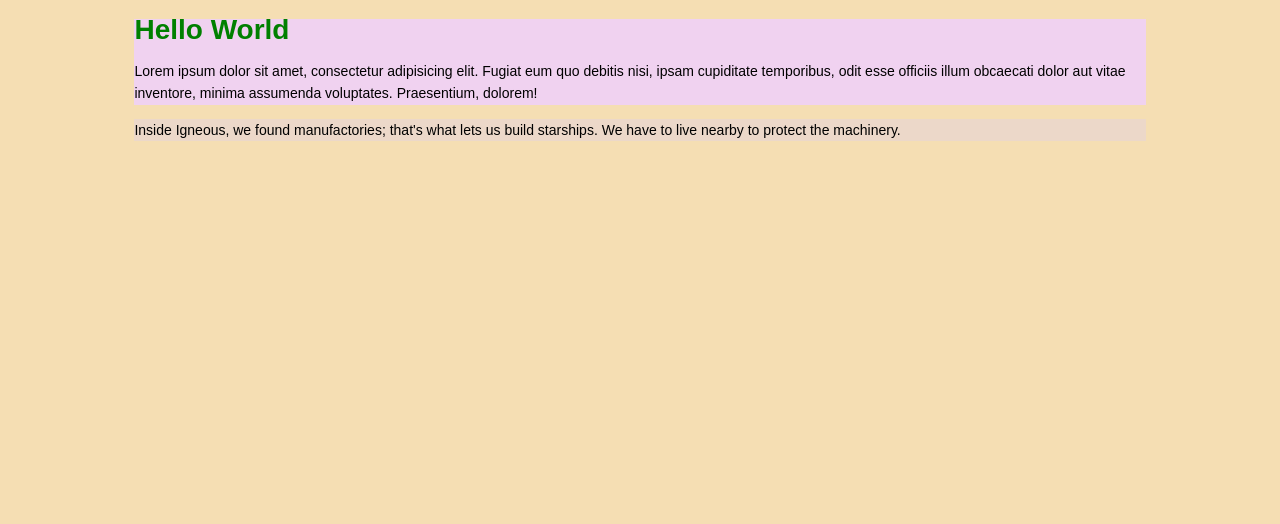
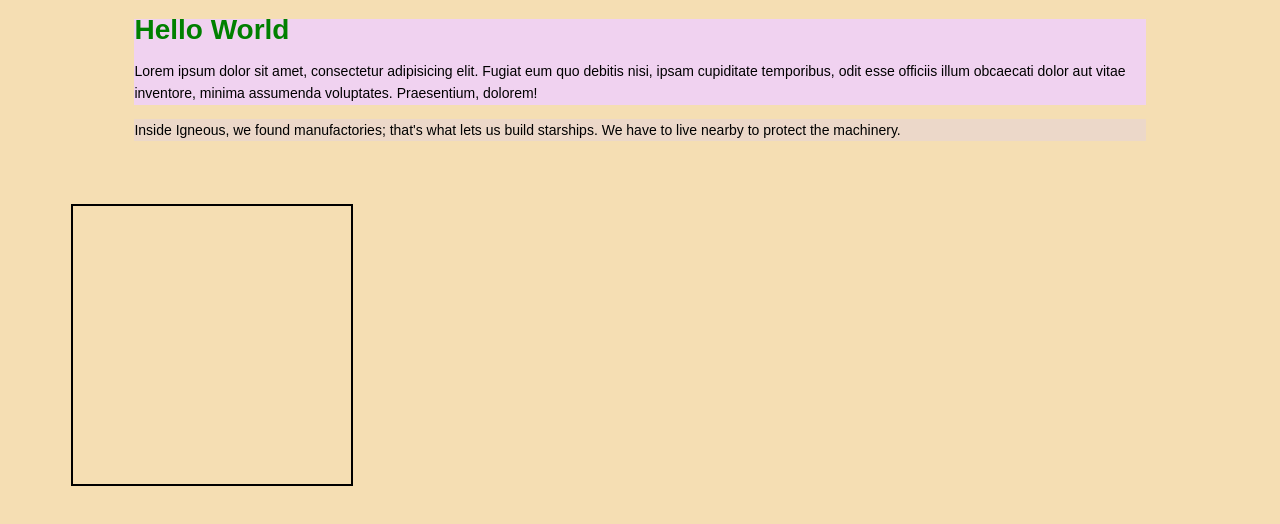
Before and after one commit to rprithie/html-css, a plain HTML site: page index.html in a window 1280 px wide. Drawn offline with Linux system fonts and the light colour scheme.

Commit message:
mades changes to files

```diff
--- a/style.css
+++ b/style.css
@@ -24,8 +24,8 @@ text-decoration-color: seashell;
 }
 
 .square {
-    border: 2px;
-    height: 250 px;
+    border: 2px solid black;
+    height: 250px;
     width:250px;
     margin:5%;
     padding: 1em;
```
Also changed, not shown: index.html (+2 -1 lines).
